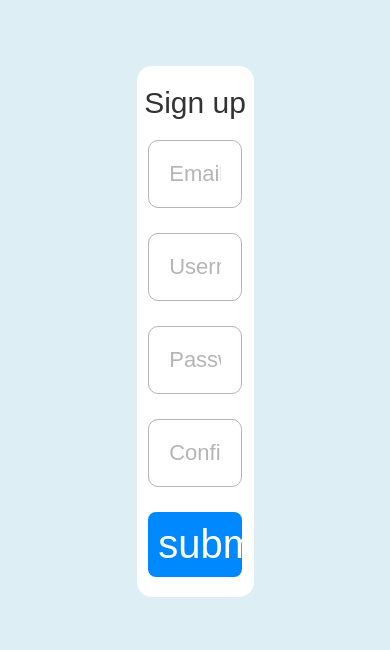
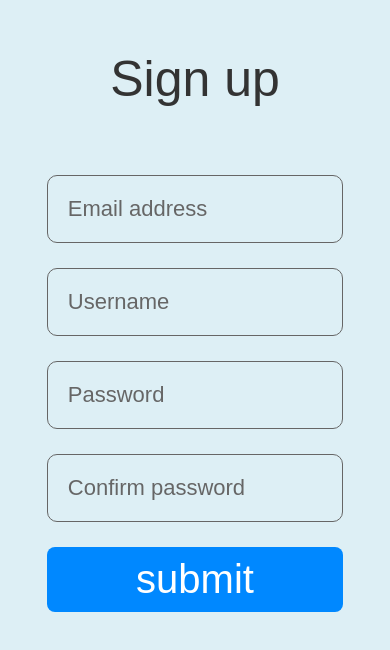
Before and after one commit to KevinCastroP/portfolio-api, a React (Create React App) app in the folder front-end/: page /sign_up in a window 390 px wide. Shown: the part 106-756 px from the top of the page. Built offline with nearby package versions, Linux system fonts and the light colour scheme.

Commit message:
responsive design for sign-up views

```diff
--- a/front-end/src/components/sign-in/form/form.css
+++ b/front-end/src/components/sign-in/form/form.css
@@ -102,9 +102,6 @@ input[type="checkbox"] {
   }
 }
 
-@media screen and (max-width:1920px) and (max-height:1080px),
-(orientation:landscape) {}
-
 @media screen and (max-width:720px) and (max-height:1280px),
 (orientation:portrait) {
   .sign-in form {
@@ -112,12 +109,21 @@ input[type="checkbox"] {
   }
 
   .sign-in label {
+    color: #666;
     font-size: 28px;
   }
 
   .input-form {
     font-size: 22px;
     padding: 20px;
+  }
+
+  .input-form {
+    border: 1px solid #666;
+  }
+
+  .input-form::placeholder {
+    color: #666;
   }
 
   .sign-in-options {
--- a/front-end/src/pages/sign-in/sign-in.css
+++ b/front-end/src/pages/sign-in/sign-in.css
@@ -63,9 +63,10 @@
 (orientation:portrait) {
   .sign-in {
     border-radius: 0;
-    width: 100%;
-    height: 100%;
+    width: 95%;
+    height: 95%;
     justify-content: center;
+    background: none;
     row-gap: 8vh;
   }
 
--- a/front-end/src/pages/sign-up/sign-up.css
+++ b/front-end/src/pages/sign-up/sign-up.css
@@ -23,3 +23,25 @@
   row-gap: 25px;
   width: 80%;
 }
+
+@media screen and (min-width:1440px) and (min-height:900px) and (orientation:landscape) {
+  .sign-up h2 {
+    font-size: 40px;
+  }
+}
+
+@media screen and (max-width:720px) and (max-height:1280px),
+(orientation:portrait) {
+  .sign-up {
+    border-radius: 0;
+    width: 95%;
+    height: 95%;
+    justify-content: center;
+    background: none;
+    row-gap: 8vh;
+  }
+
+  .sign-up h2 {
+    font-size: 50px;
+  }
+}
```
